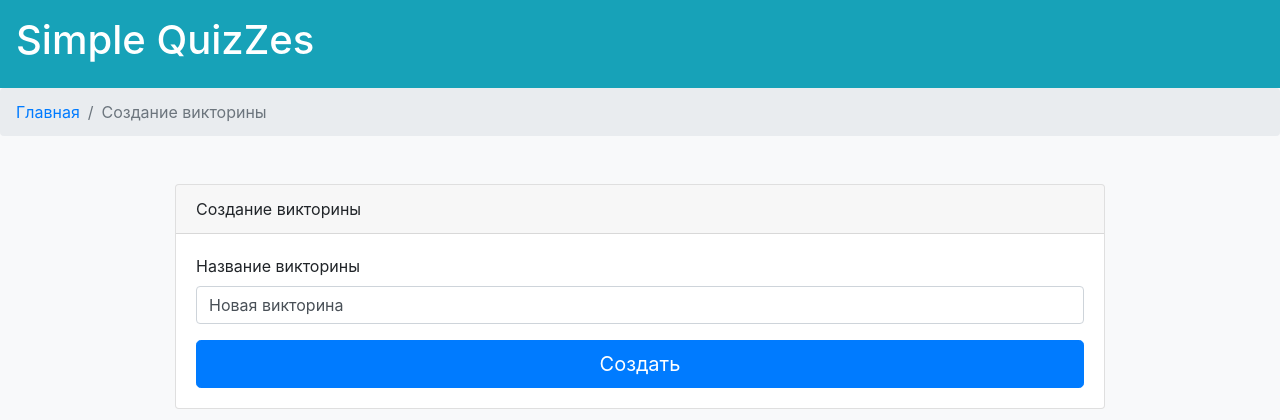
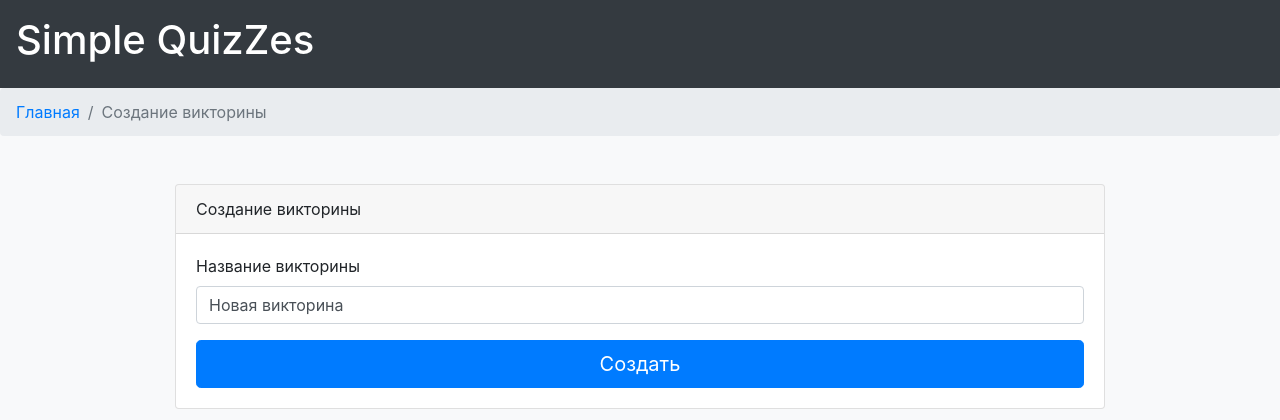
Before and after one commit to turovaia-lyceum/simple-quizzes, a Flask app: page /quiz/new in a window 1280 px wide. Shown: the top 420 px of the page. Run offline with Flask 2, Linux system fonts and the light colour scheme; some libraries are stand-ins or nearby versions.

Commit message:
:lipstick: Change header background to dark

```diff
--- a/templates/base.html
+++ b/templates/base.html
@@ -7,7 +7,7 @@
           integrity="sha384-Vkoo8x4CGsO3+Hhxv8T/Q5PaXtkKtu6ug5TOeNV6gBiFeWPGFN9MuhOf23Q9Ifjh" crossorigin="anonymous">
 </head>
 <body class="bg-light">
-<header class="bg-info p-3">
+<header class="bg-dark p-3">
     <a class="text-white" href="{{ url_for('index') }}"><h1>Simple QuizZes</h1></a>
 </header>
 <nav class="mb-5" aria-label="breadcrumb">
```
